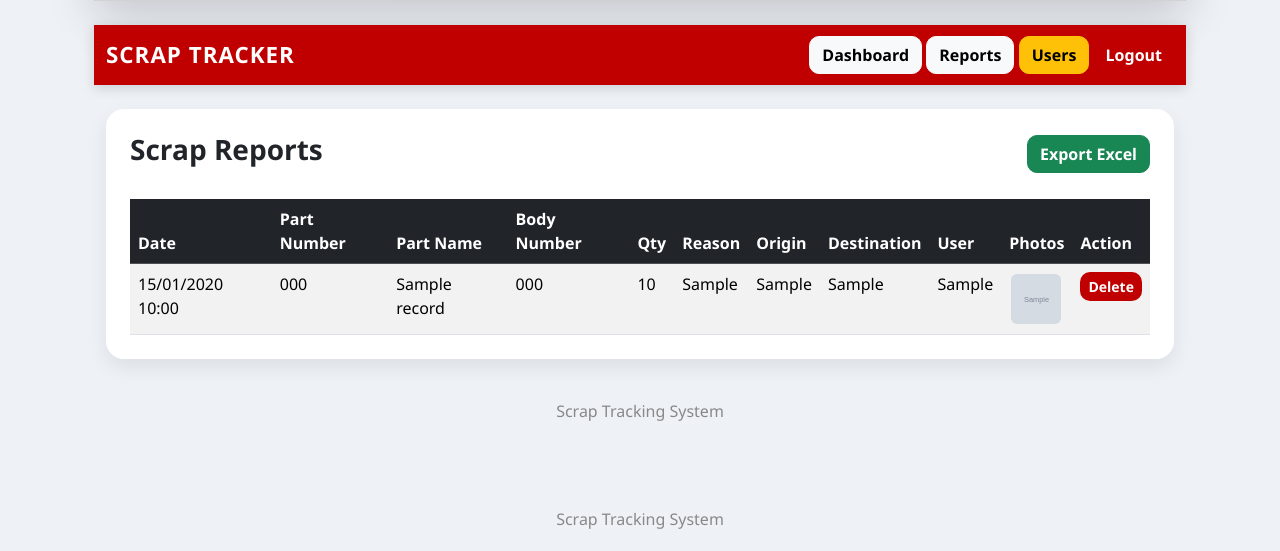
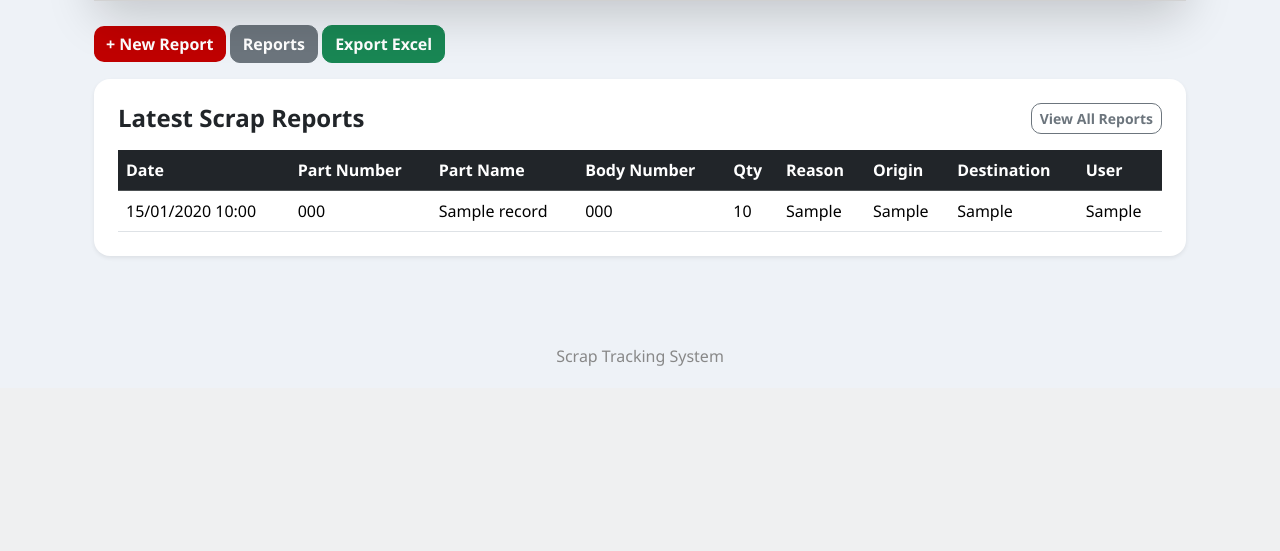
Before and after one commit to hgooders/SCRAP-TRACKER-V2, a Flask app: page /dashboard in a window 1280 px wide. Shown: the part 1217-1768 px from the top of the page. After the commit the page ends 1583 px from the top, so only its background shows below. Run offline with Flask 3, Linux system fonts and the light colour scheme; a user stored in the database is signed in; tables that the repository leaves empty hold one stand-in row (values such as "Sample post"); grey boxes marked "Sample" are stand-in pictures.

Commit message:
Update dashboard_reports.html

```diff
--- a/templates/dashboard_reports.html
+++ b/templates/dashboard_reports.html
@@ -1,27 +1,19 @@
-{% extends "base.html" %}
+<div class="mb-3">
+    <a href="/add-scrap" class="btn btn-danger">+ New Report</a>
+    <a href="/reports" class="btn btn-secondary">Reports</a>
+    <a href="/export-excel" class="btn btn-success">Export Excel</a>
+</div>
 
-{% block content %}
+<div class="card shadow-sm border-0 rounded-4 p-4 mb-4">
 
-<div class="card p-4">
-
-    <div class="d-flex justify-content-between align-items-center mb-4">
-
-        <h3>
-            Scrap Reports
-        </h3>
-
-        <a href="/export-excel" class="btn btn-success">
-            Export Excel
-        </a>
-
+    <div class="d-flex justify-content-between align-items-center mb-3">
+        <h4 class="fw-bold mb-0">Latest Scrap Reports</h4>
+        <a href="/reports" class="btn btn-sm btn-outline-secondary">View All Reports</a>
     </div>
 
     <div class="table-responsive">
-
-        <table class="table table-striped table-hover">
-
+        <table class="table table-hover align-middle">
             <thead class="table-dark">
-
                 <tr>
                     <th>Date</th>
                     <th>Part Number</th>
@@ -32,18 +24,12 @@
                     <th>Origin</th>
                     <th>Destination</th>
                     <th>User</th>
-                    <th>Photos</th>
-                    <th>Action</th>
                 </tr>
-
             </thead>
 
             <tbody>
-
             {% for record in records %}
-
                 <tr>
-
                     <td>{{ record.created_at.strftime('%d/%m/%Y %H:%M') }}</td>
                     <td>{{ record.part_number }}</td>
                     <td>{{ record.part_name }}</td>
@@ -53,49 +39,10 @@
                     <td>{{ record.origin_line }}</td>
                     <td>{{ record.destination_line }}</td>
                     <td>{{ record.submitted_by }}</td>
-
-                <td>
-                    {% if record.photos %}
-                        {% for photo in record.photos %}
-                            <a
-                                href="{{ url_for('static', filename='uploads/' ~ photo.filename) }}"
-                                target="_blank"
-                            >
-                                <img
-                                    src="{{ url_for('static', filename='uploads/' ~ photo.filename) }}"
-                                    style="height:50px; width:50px; object-fit:cover; border-radius:6px; margin:2px;"
-                                >
-                            </a>
+                </tr>
             {% endfor %}
-                    {% else %}
-                        <span class="text-muted">No photos</span>
-                    {% endif %}
-                </td>
-
-                <td>
-                    <form action="/delete-record/{{ record.id }}" method="POST">
-
-                        <button
-                            type="submit"
-                            class="btn btn-danger btn-sm"
-                            onclick="return confirm('Delete this scrap record?');"
-                        >
-                            Delete
-                        </button>
-
-                    </form>
-                </td>
-
-            </tr>
-
-            {% endfor %}
-
             </tbody>
-
         </table>
-
     </div>
 
 </div>
-
-{% endblock %}
```
Lines whose indentation alone changed are shown as unchanged.
